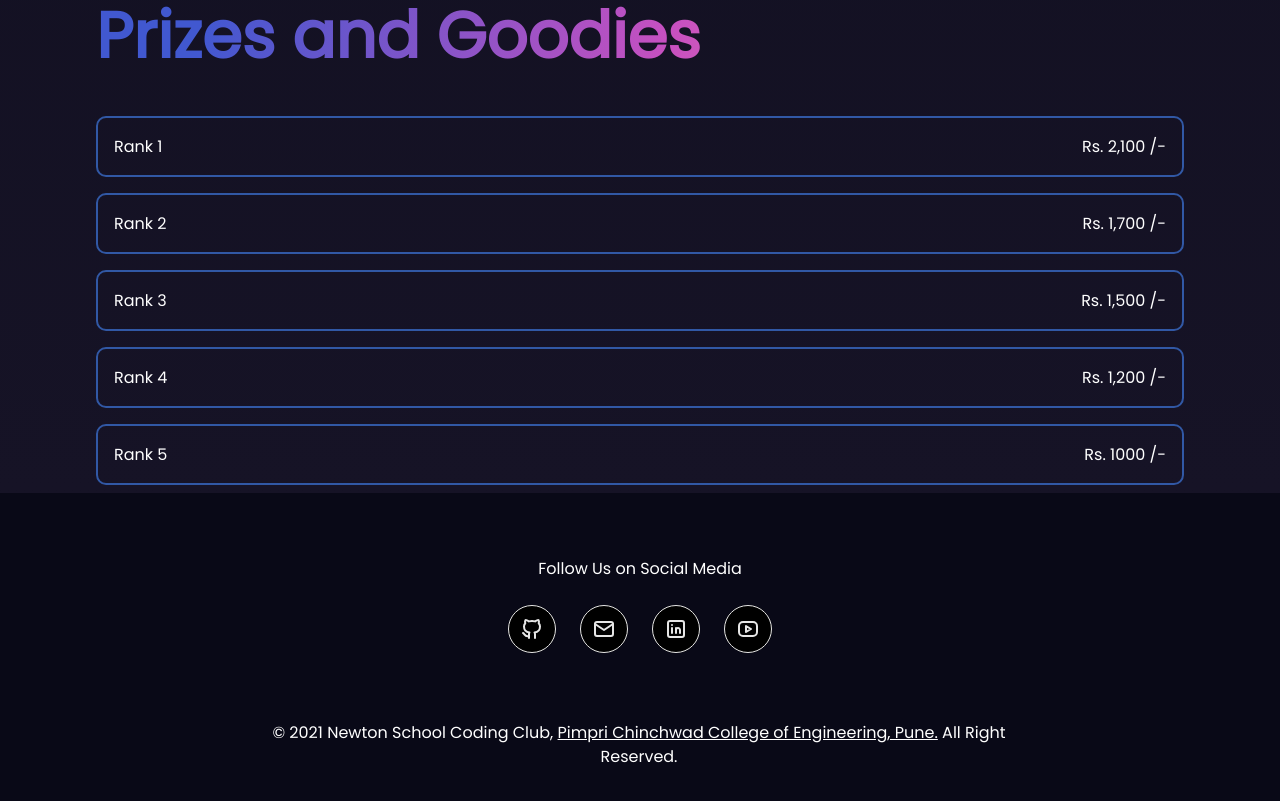
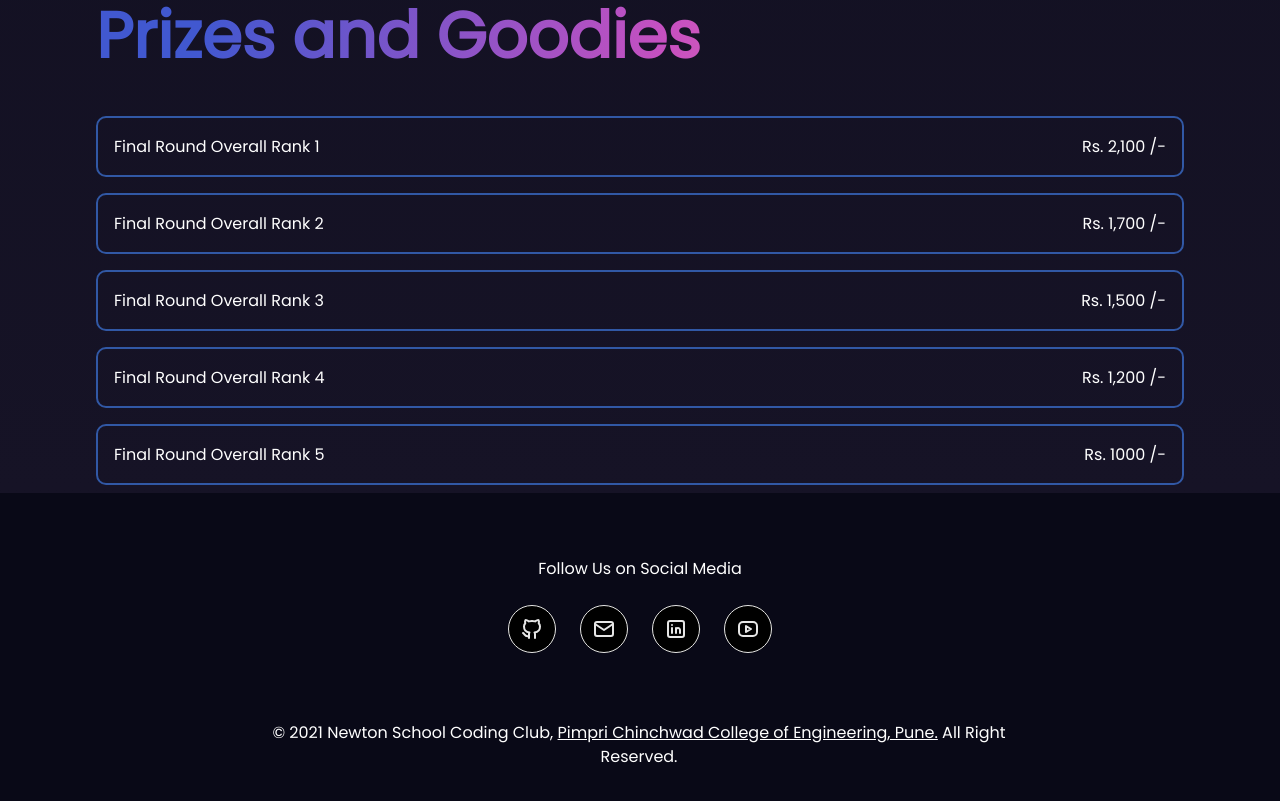
Before and after one commit to nsccpccoe/nscc-frontend, a Next.js app: page /events/codewars in a window 1280 px wide. Shown: the part 2480-3281 px from the top of the page. Built offline with nearby package versions, Linux system fonts and the light colour scheme; no server answers.

Commit message:
Overall Rank

```diff
--- a/Components/PraxisPage/Prizes.tsx
+++ b/Components/PraxisPage/Prizes.tsx
@@ -8,27 +8,27 @@ const Prizes = () => {
 
             <div className={styles.table}>
                 <div className={styles.row}>
-                    <p>Rank 1</p>
+                    <p>Final Round Overall Rank 1</p>
                     <p>Rs. 2,100 /-</p>
                 </div>
 
                 <div className={styles.row}>
-                    <p>Rank 2</p>
+                    <p>Final Round Overall Rank 2</p>
                     <p>Rs. 1,700 /-</p>
                 </div>
 
                 <div className={styles.row}>
-                    <p>Rank 3</p>
+                    <p>Final Round Overall Rank 3</p>
                     <p>Rs. 1,500 /-</p>
                 </div>
 
                 <div className={styles.row}>
-                    <p>Rank 4</p>
+                    <p>Final Round Overall Rank 4</p>
                     <p>Rs. 1,200 /-</p>
                 </div>
 
                 <div className={styles.row}>
-                    <p>Rank 5</p>
+                    <p>Final Round Overall Rank 5</p>
                     <p>Rs. 1000 /-</p>
                 </div>
             </div>
```
